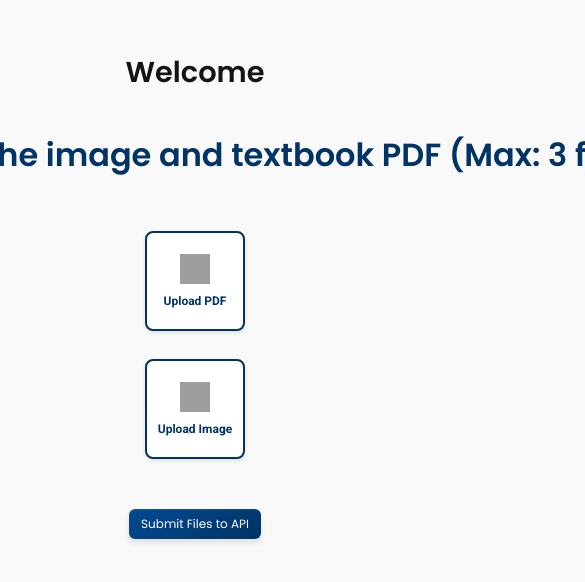
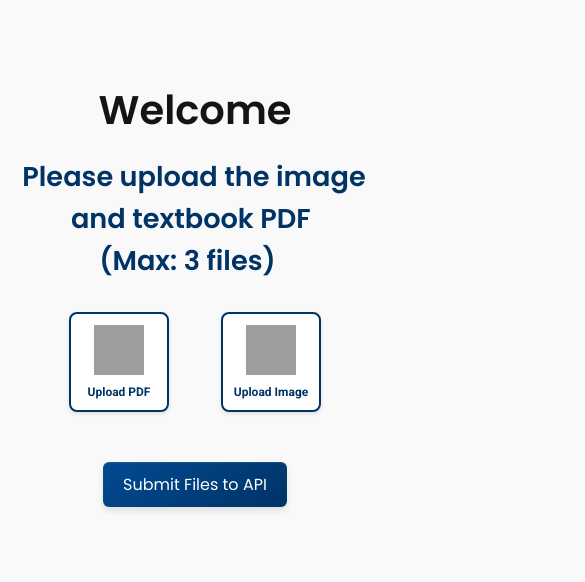
Before and after one commit to HanyangTechAI/2024_Project_Team3, a React (Create React App) app in the folder frontend/: page / in a window 390 px wide. Shown: the part 122-704 px from the top of the page, 585 px wide, since content can reach past the window. Built offline with nearby package versions, Linux system fonts and the light colour scheme; grey boxes are pictures that could not be loaded; the HTML template or start-up script is replaced by a standard one.

Commit message:
fix: mobile responsive

```diff
--- a/frontend/src/App.js
+++ b/frontend/src/App.js
@@ -25,7 +25,7 @@ function App() {
   return (
     <div className="container">
       <Header title="Welcome" />
-      <StatusMessage message="PPlease upload the image and textbook PDF (Max: 3 files) " />
+      <StatusMessage message="Please upload the image and textbook PDF (Max: 3 files) " />
       <div className="upload-container">
         <FileUploader
           fileType="pdf"
--- a/frontend/src/module/StatusMessage.js
+++ b/frontend/src/module/StatusMessage.js
@@ -2,7 +2,7 @@ import React, { useState, useEffect } from "react";
 
 function StatusMessage({ message = "" }) {
   const [displayedText, setDisplayedText] = useState(""); // 초기 상태 설정
-  const typingSpeed = 100; // 타이핑 속도 (밀리초)
+  const typingSpeed = 80; // 타이핑 속도 (밀리초)
 
   useEffect(() => {
     // message가 유효하지 않을 경우 초기화
@@ -17,7 +17,9 @@ function StatusMessage({ message = "" }) {
     // 타이핑 효과 구현
     const typingEffect = setInterval(() => {
       if (currentIndex < message.length) {
-        setDisplayedText((prev) => prev + (message[currentIndex] != null ? message[currentIndex] : "")); // 한 글자씩 추가
+        const nextChar = message[currentIndex];
+        if (nextChar === "(") setDisplayedText((prev) => prev + "\n" + nextChar); // 줄바꿈 후 괄호 추가
+        else setDisplayedText((prev) => prev + nextChar); // 그냥 문자 추가
         currentIndex++;
       } else {
         clearInterval(typingEffect); // 타이핑 완료 시 타이머 정리
--- a/frontend/src/styles/styles.css
+++ b/frontend/src/styles/styles.css
@@ -175,67 +175,17 @@ button.submit-btn:hover {
   box-shadow: 0 6px 8px rgba(0, 0, 0, 0.2), inset 0 2px 4px rgba(255, 255, 255, 0.2);
 }
 
-/* 모바일 화면에 맞춰 전체 컨테이너 크기 조정 */
 @media (max-width: 768px) {
-  .container {
-    padding: 10px; /* 여백 추가 */
-  }
-
-  .header h1 {
-    font-size: 2rem; /* 헤더 글씨 크기 축소 */
-  }
-
-  .status-message {
-    font-size: 1rem; /* 상태 메시지 글씨 크기 축소 */
-  }
-
-  .upload-container {
-    flex-direction: column; /* 가로 배열을 세로 배열로 변경 */
-    gap: 1rem; /* 간격 조정 */
-  }
-
-  .file-icon {
-    width: 40px; /* 아이콘 크기 축소 */
-    height: 40px;
-  }
-
-  .submit-btn {
-    font-size: 14px; /* 버튼 글씨 크기 축소 */
-    padding: 8px 16px; /* 버튼 크기 조정 */
+  .typing-effect {
+    font-family: 'Poppins', sans-serif;
+    font-size: 1.7rem; /* 모바일 화면에서 글자 크기 조정 */
+    color: #003366;
+    white-space: pre-wrap; /* 줄바꿈 허용 */
+    overflow: hidden; /* 초과 텍스트 숨기기 */
+    word-wrap: break-word; /* 단어가 길면 자동으로 줄바꿈 */
+    word-break: break-word; /* 단어를 강제로 줄바꿈 */
+    max-width: 90%; /* 텍스트 너비를 화면의 90%로 제한 */
+    margin: 0 auto; /* 가운데 정렬 */
+    text-align: center; /* 텍스트 가운데 정렬 */
   }
 }
-
-/* 모바일 전용 반응형 스타일 */
-@media (max-width: 480px) {
-  .container {
-    padding: 5px; /* 더 작은 여백 */
-  }
-
-  .header h1 {
-    font-size: 1.8rem; /* 헤더 글씨 크기 더 축소 */
-  }
-
-  .upload-container {
-    gap: 0.5rem; /* 간격 줄이기 */
-  }
-
-  .file-icon {
-    width: 30px; /* 아이콘 크기 더 축소 */
-    height: 30px;
-  }
-
-  .submit-btn {
-    font-size: 12px; /* 버튼 글씨 크기 더 축소 */
-    padding: 6px 12px;
-  }
-
-  .result-card {
-    padding: 10px; /* 카드 안쪽 여백 줄이기 */
-    font-size: 12px; /* 카드 글씨 크기 축소 */
-  }
-
-  .result-image {
-    width: 250px; /* 이미지 크기 축소 */
-    height: 250px;
-  }
-}
```
